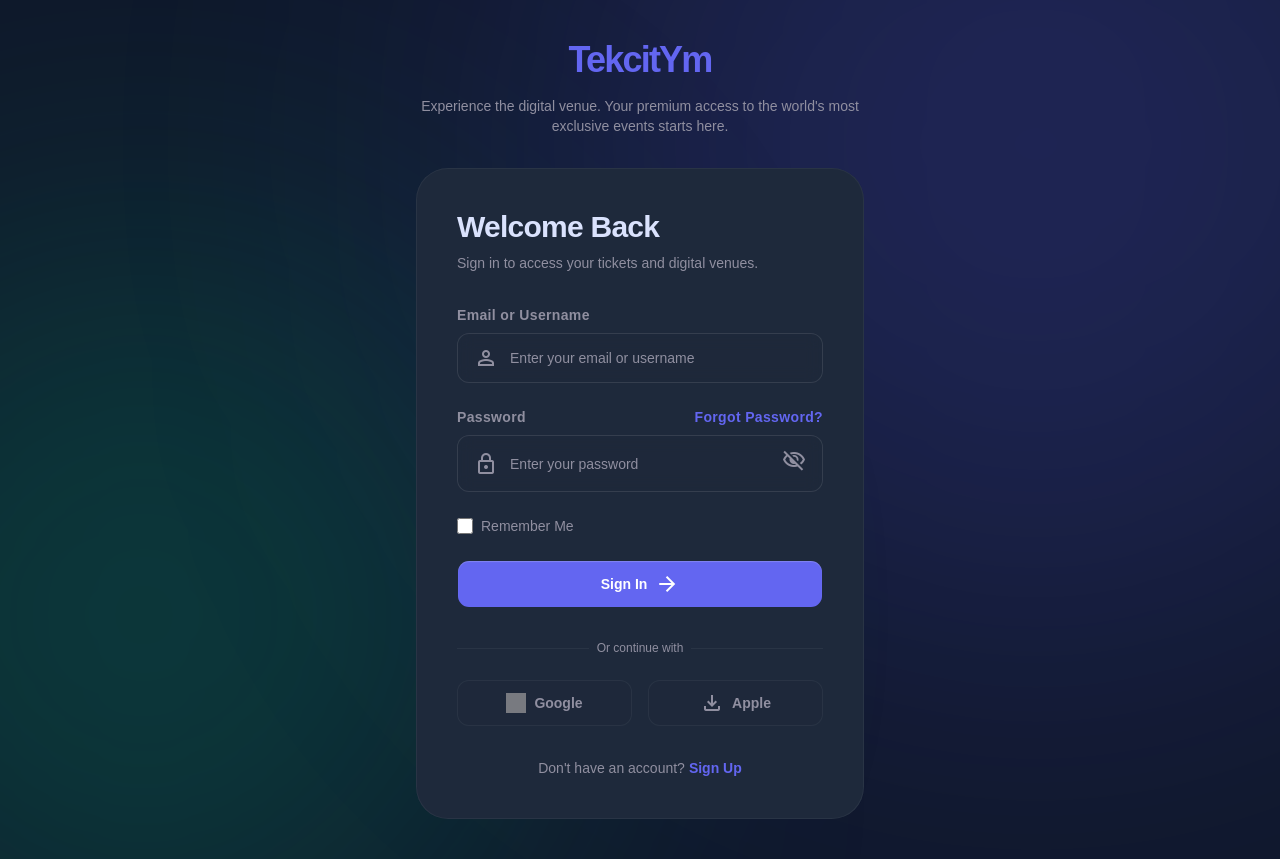
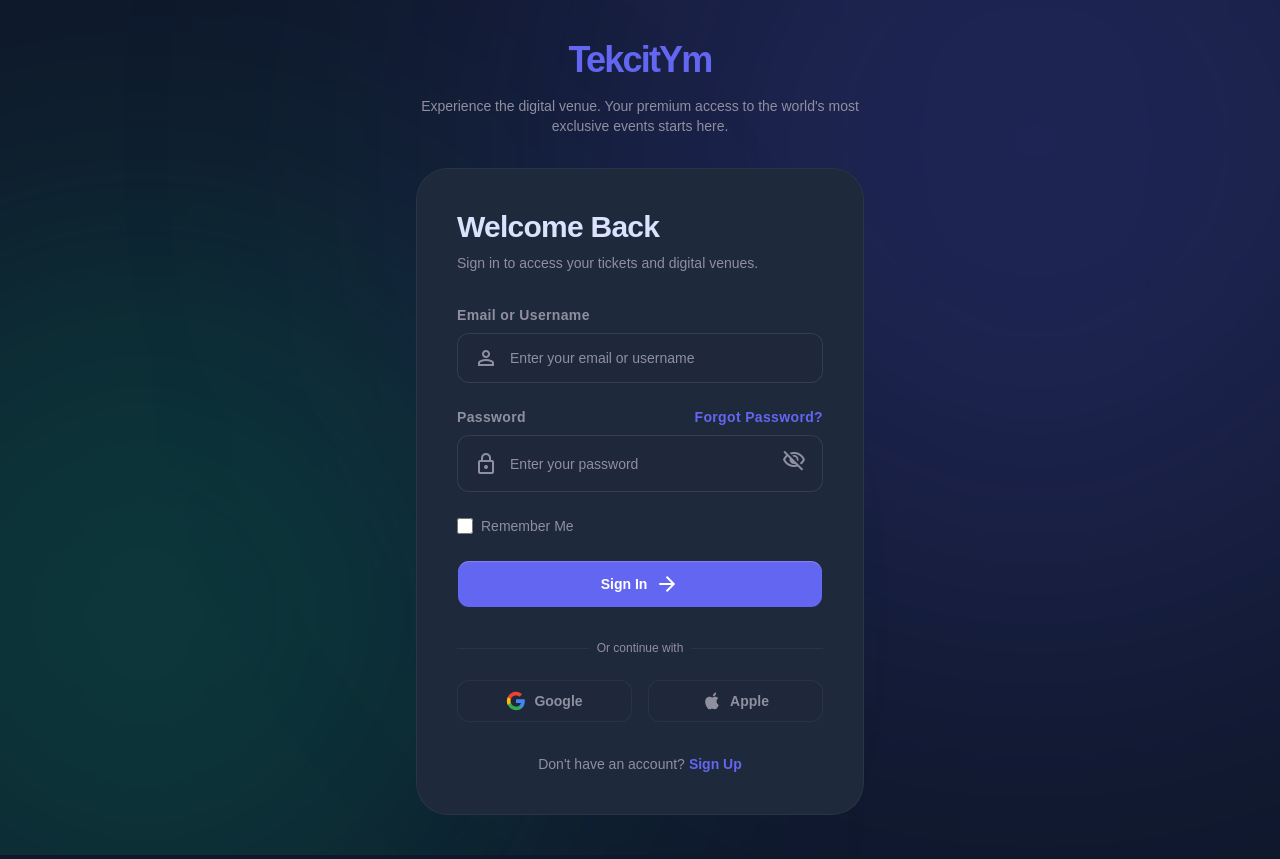
Before and after one commit to plozdev/TekcitYm_frontend, a React (Vite) app: page /login in a window 1280 px wide. Built offline with nearby package versions, Linux system fonts and the light colour scheme; no server answers; grey boxes are pictures that could not be loaded.

Commit message:
fix: logos at login page

```diff
--- a/src/pages/auth/LoginPage.tsx
+++ b/src/pages/auth/LoginPage.tsx
@@ -145,15 +145,18 @@ export default function LoginPage() {
         {/* Social Logins */}
         <div className="grid grid-cols-2 gap-4">
           <button type="button" className="bg-card/40 border border-border rounded-lg py-2.5 px-4 flex justify-center items-center hover:bg-card transition-colors group">
-            <img
-              src="https://lh3.googleusercontent.com/aida-public/AB6AXuDd9B4k18PhY9pWh3WgNYQj2TMUBv1CG4iIytzkzqu1AWF1Rp_nIm0EBF_qod6Olw_04GNMaVvigtUAPqvYsht88wftT0tHdpQt0medGvAURSMRfZZAL5tcurrlr6AHcOfvjdshkIlyz9D0WmWPYfuica6rfpUPphWhc1VjAYs3DTlGIU7BHXtk7psXvbrx5oFuYnngBx346IpPaeJWLRO-BISH4rLACVoTRtlVkWFN-WKAbd8-zRc48ZCuQqadMYR4lR62xAfjJ_U"
-              alt="Google"
-              className="w-5 h-5 mr-2 opacity-70 group-hover:opacity-100 transition-opacity"
-            />
+            <svg className="w-5 h-5 mr-2" viewBox="0 0 24 24">
+              <path fill="#4285F4" d="M22.56 12.25c0-.78-.07-1.53-.2-2.25H12v4.26h5.92c-.26 1.37-1.04 2.53-2.21 3.31v2.77h3.57c2.08-1.92 3.28-4.74 3.28-8.09z"/>
+              <path fill="#34A853" d="M12 23c2.97 0 5.46-.98 7.28-2.66l-3.57-2.77c-.98.66-2.23 1.06-3.71 1.06-2.86 0-5.29-1.93-6.16-4.53H2.18v2.84C3.99 20.53 7.7 23 12 23z"/>
+              <path fill="#FBBC05" d="M5.84 14.09c-.22-.66-.35-1.36-.35-2.09s.13-1.43.35-2.09V7.06H2.18C1.43 8.55 1 10.22 1 12s.43 3.45 1.18 4.94l2.85-2.22.81-.63z"/>
+              <path fill="#EA4335" d="M12 5.38c1.62 0 3.06.56 4.21 1.64l3.15-3.15C17.45 2.09 14.97 1 12 1 7.7 1 3.99 3.47 2.18 7.06l3.66 2.84c.87-2.6 3.3-4.52 6.16-4.52z"/>
+            </svg>
             <span className="text-sm font-semibold text-muted-foreground group-hover:text-foreground transition-colors">Google</span>
           </button>
           <button type="button" className="bg-card/40 border border-border rounded-lg py-2.5 px-4 flex justify-center items-center hover:bg-card transition-colors group">
-            <span className="material-symbols-outlined text-muted-foreground mr-2 group-hover:text-foreground transition-colors text-[20px] icon-fill">file_download</span>
+            <svg className="w-5 h-5 mr-2 fill-muted-foreground group-hover:fill-foreground transition-colors" viewBox="0 0 24 24">
+              <path d="M18.71 19.5c-.83 1.24-1.71 2.45-3.05 2.47-1.34.03-1.77-.79-3.29-.79-1.53 0-2 .77-3.27.82-1.31.05-2.3-1.32-3.14-2.53C4.25 17 2.94 12.45 4.7 9.39c.87-1.52 2.43-2.48 4.12-2.51 1.28-.02 2.5.87 3.29.87.78 0 2.26-1.07 3.81-.91.65.03 2.47.26 3.64 1.98-.09.06-2.17 1.28-2.15 3.81.03 3.02 2.65 4.03 2.68 4.04-.03.07-.42 1.44-1.38 2.83M15.97 4.97c.66-.8 1.11-1.92.99-3.04-.96.04-2.12.64-2.8 1.44-.61.71-1.14 1.86-1 2.97 1.07.08 2.15-.56 2.81-1.37z"/>
+            </svg>
             <span className="text-sm font-semibold text-muted-foreground group-hover:text-foreground transition-colors">Apple</span>
           </button>
         </div>
```
